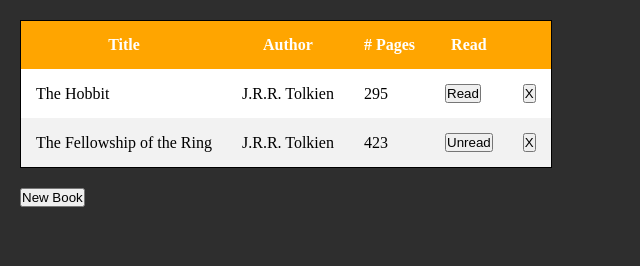
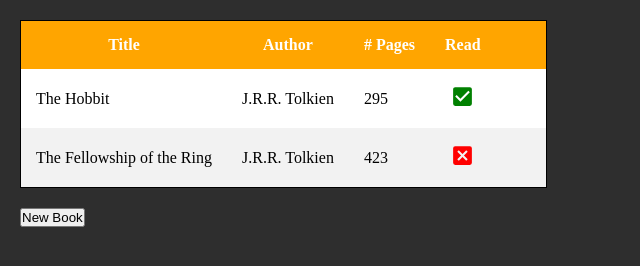
Before and after one commit to ianrp/library, a website: page index.html in a window 1280 px wide. Shown: the whole page, without its empty margins (0-640 px from the left). Drawn offline with Linux system fonts and the light colour scheme.

Commit message:
Replace read status and delete buttons with icons

```diff
--- a/script.js
+++ b/script.js
@@ -37,16 +37,27 @@ function updateTable() {
     row.appendChild(pagesCell);
 
     const readCell = document.createElement('td');
+    readCell.classList.add('read-cell');
     const readButton = document.createElement('button');
-    if (myLibrary[i].read) readButton.textContent = 'Read';
-    else readButton.textContent = 'Unread';
+    if (myLibrary[i].read) {
+      readButton.innerHTML = '<svg xmlns="http://www.w3.org/2000/svg" viewBox="0 0 24 24"><title>checkbox-marked</title><path d="M10,17L5,12L6.41,10.58L10,14.17L17.59,6.58L19,8M19,3H5C3.89,3 3,3.89 3,5V19A2,2 0 0,0 5,21H19A2,2 0 0,0 21,19V5C21,3.89 20.1,3 19,3Z" /></svg>';
+      readButton.classList.add('read-status');
+    } else {
+      readButton.innerHTML = '<svg xmlns="http://www.w3.org/2000/svg" viewBox="0 0 24 24"><title>close-box</title><path d="M19,3H16.3H7.7H5A2,2 0 0,0 3,5V7.7V16.4V19A2,2 0 0,0 5,21H7.7H16.4H19A2,2 0 0,0 21,19V16.3V7.7V5A2,2 0 0,0 19,3M15.6,17L12,13.4L8.4,17L7,15.6L10.6,12L7,8.4L8.4,7L12,10.6L15.6,7L17,8.4L13.4,12L17,15.6L15.6,17Z" /></svg>';
+      readButton.classList.add('unread-status');
+    }
     readButton.addEventListener('click', () => toggleReadStatus(i));
     readCell.appendChild(readButton);
     row.appendChild(readCell);
 
     const removeCell = document.createElement('td');
     const removeButton = document.createElement('button');
-    removeButton.textContent = 'X';
+
+    const deleteIcon = document.createElement('img');
+    deleteIcon.src = 'icons/delete-outline.svg';
+    deleteIcon.classList.add('hidden');
+    removeButton.appendChild(deleteIcon);
+
     removeButton.classList.add('remove-book');
     removeButton.addEventListener('click', () => removeBook(i));
     removeCell.appendChild(removeButton);
--- a/style.css
+++ b/style.css
@@ -49,3 +49,42 @@ form label {
 form input {
   display: block;
 }
+
+table button {
+  border: none;
+  background: none;
+}
+
+.remove-book img {
+  width: 20px;
+  height: 20px;
+}
+
+.hidden {
+  display: none;
+}
+
+tr:hover img {
+  display: block;
+}
+
+thead tr :last-child {
+  width: 20px;
+}
+
+tr svg {
+  width: 25px;
+  height: 25px;
+}
+
+.read-status {
+  fill: green;
+}
+
+.unread-status {
+  fill: red;
+}
+
+td.read-cell {
+  text-align: center;
+}
```
Also changed, not shown: icons/checkbox-marked.svg (added), icons/close-box.svg (added), icons/delete-outline.svg (added).
